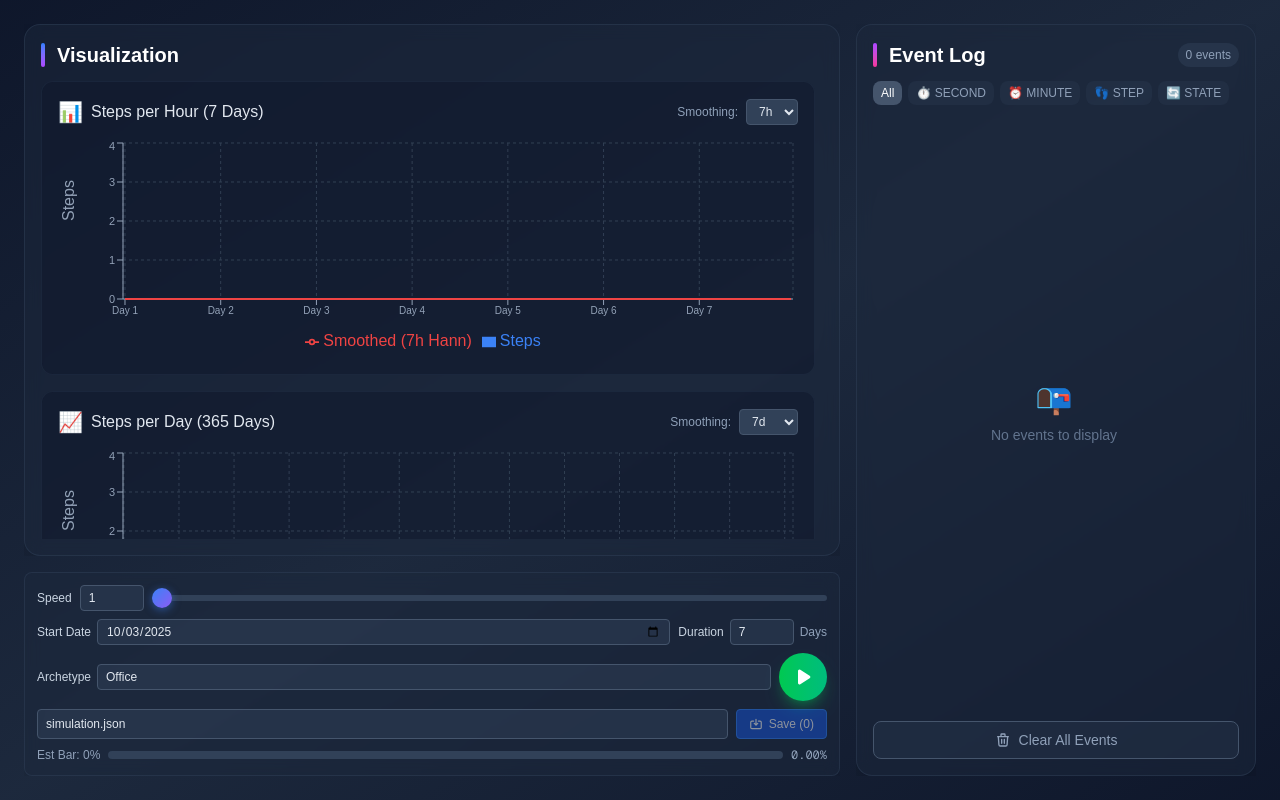
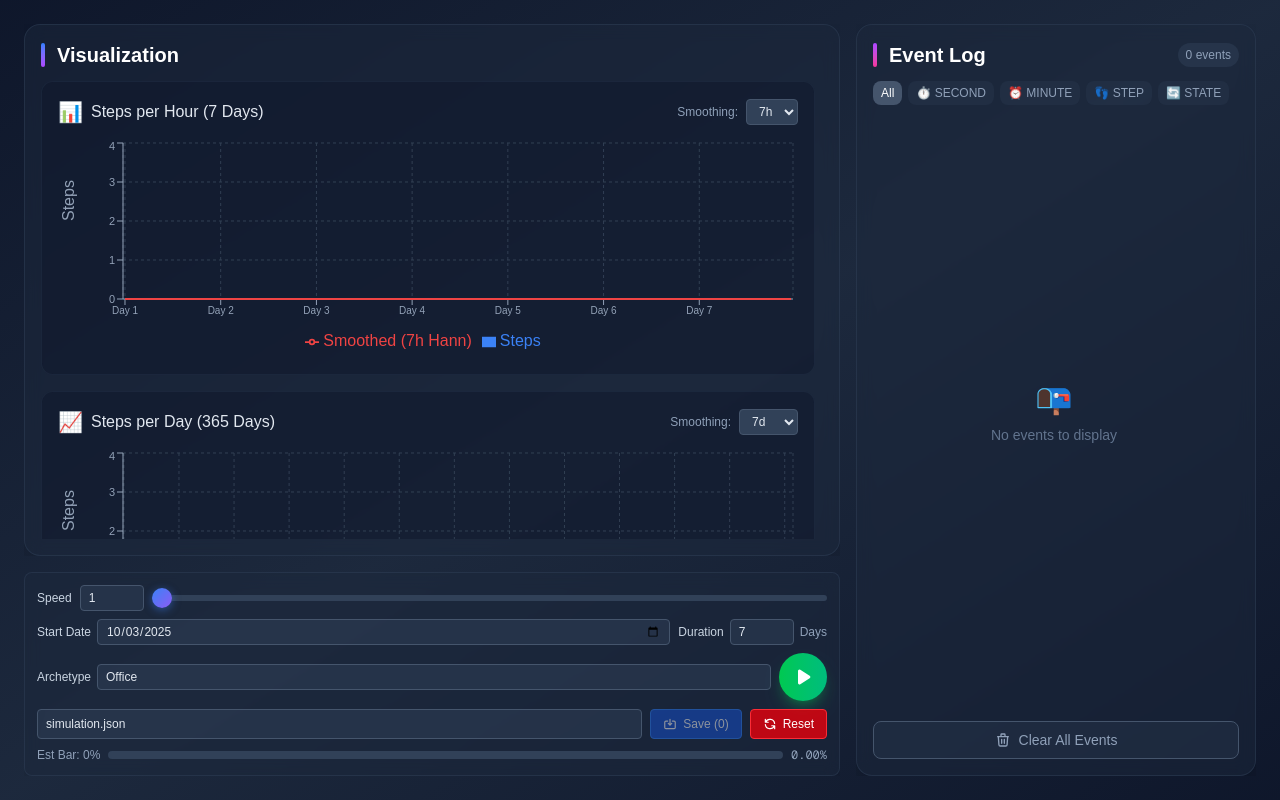
Before and after one commit to pradeepmdk/watch-simultor, a Next.js app: page / in a window 1280 px wide. Built offline with nearby package versions, Linux system fonts and the light colour scheme.

Commit message:
feat: add reset button to control panel with data clearing functionality

```diff
--- a/src/components/ControlPanel.tsx
+++ b/src/components/ControlPanel.tsx
@@ -4,6 +4,7 @@ import { useAppDispatch, useAppSelector } from 'energy/lib/hooks';
 import {
   startTimer,
   pauseTimer,
+  resetTimer,
   setSpeed as setSpeedAction,
   setStartDate as setStartDateAction,
   setDuration as setDurationAction,
@@ -55,6 +56,18 @@ export function ControlPanel() {
         type: 'NEW_STATE',
         message: `Simulation paused at speed x${speed}`,
         data: { action: 'pause', speed },
+      })
+    );
+  };
+
+  const handleReset = () => {
+    dispatch(resetTimer());
+    dispatch(
+      addEvent({
+        timestamp: new Date().toISOString(),
+        type: 'NEW_STATE',
+        message: 'Simulation reset - all data cleared',
+        data: { action: 'reset' },
       })
     );
   };
@@ -208,6 +221,17 @@ export function ControlPanel() {
           </svg>
           Save ({safeMinuteSteps.length})
         </button>
+        <button
+          onClick={handleReset}
+          disabled={isRunning}
+          className="bg-red-600/80 hover:bg-red-600 border border-red-500 hover:border-red-400 text-white font-medium py-1.5 px-3 rounded transition-all duration-200 flex items-center justify-center gap-1.5 text-xs whitespace-nowrap disabled:opacity-50 disabled:cursor-not-allowed"
+          title="Reset simulation and clear all data"
+        >
+          <svg className="w-3.5 h-3.5" fill="none" stroke="currentColor" viewBox="0 0 24 24">
+            <path strokeLinecap="round" strokeLinejoin="round" strokeWidth={2} d="M4 4v5h.582m15.356 2A8.001 8.001 0 004.582 9m0 0H9m11 11v-5h-.581m0 0a8.003 8.003 0 01-15.357-2m15.357 2H15" />
+          </svg>
+          Reset
+        </button>
       </div>
 
       {/* Progress Bar */}
```
